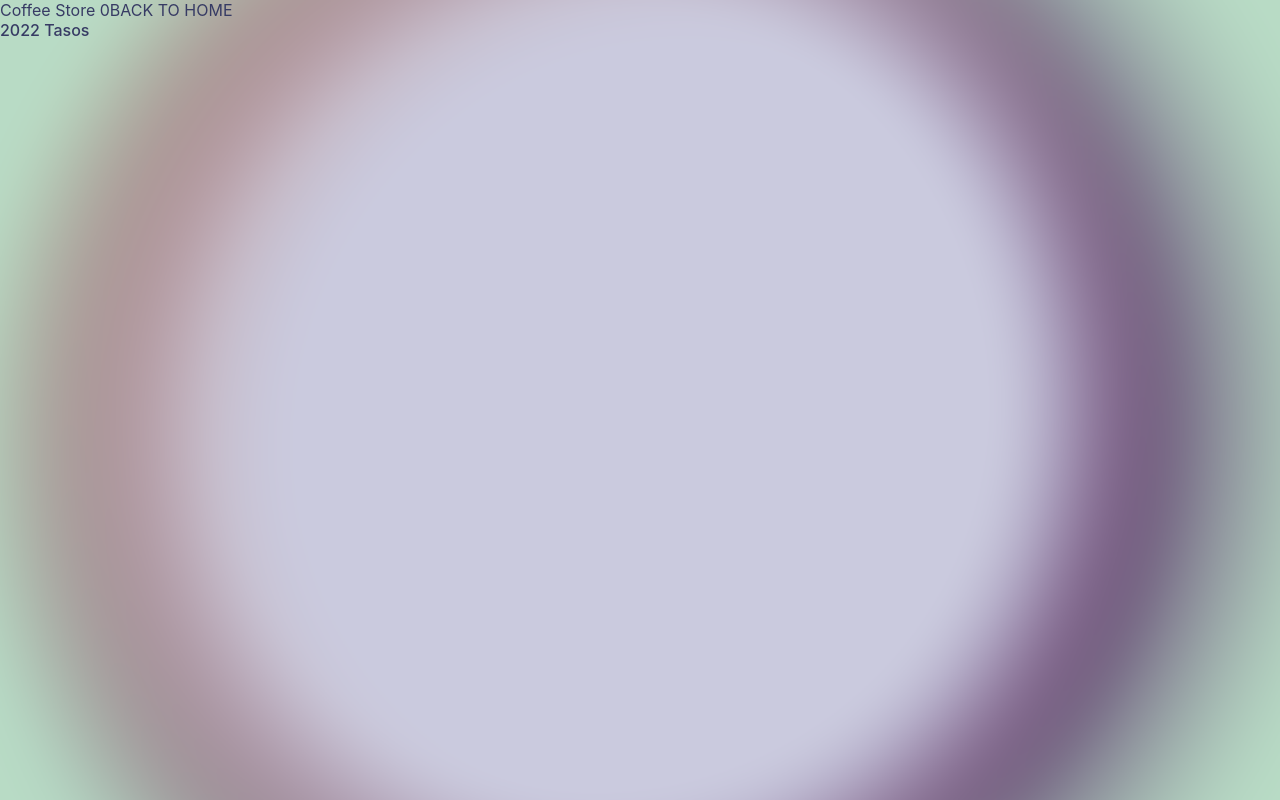
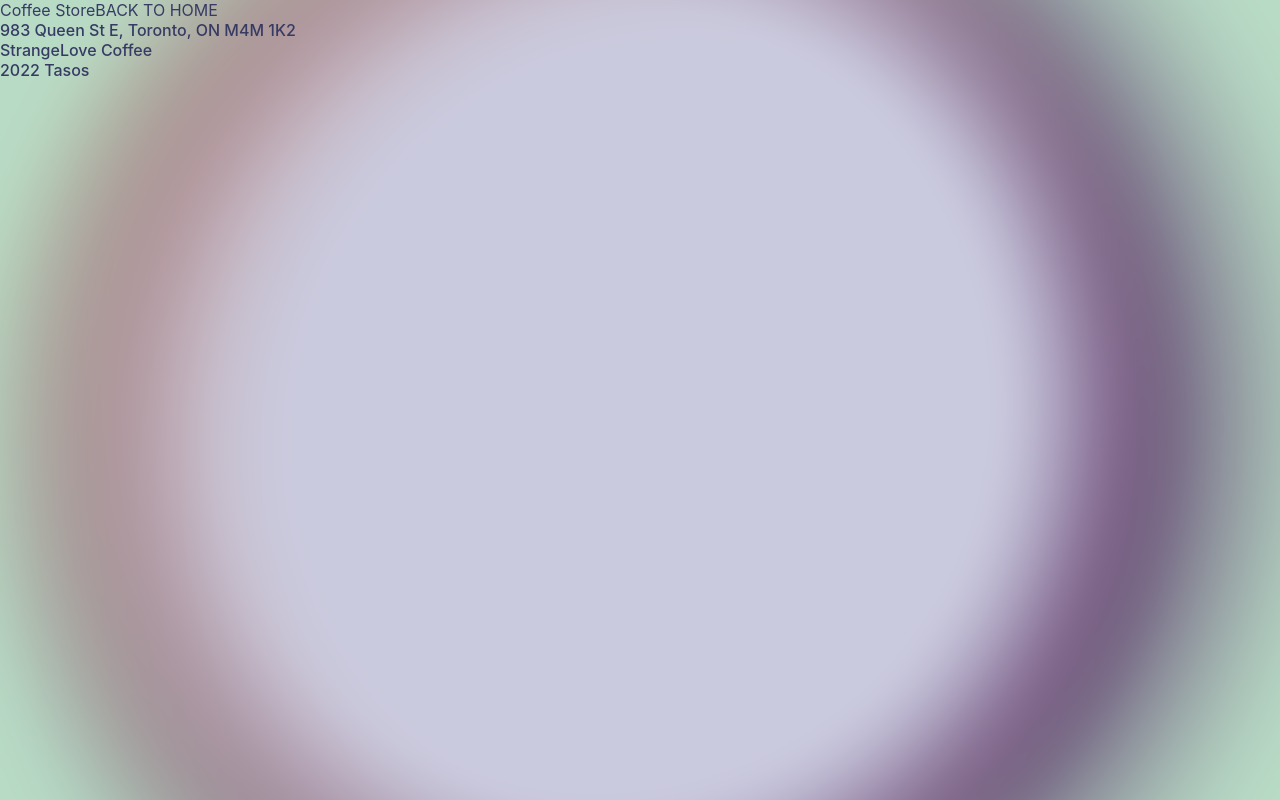
Before and after one commit to TasosKyr/nextjs-coffee-shops, a Next.js app: page /coffee-store/0 in a window 1280 px wide. Built offline with nearby package versions, Linux system fonts and the light colour scheme.

Commit message:
add static pros

```diff
--- a/pages/coffee-store/[id].js
+++ b/pages/coffee-store/[id].js
@@ -1,13 +1,32 @@
 import { useRouter } from "next/router";
 import Link from "next/link";
+import coffeeStores from "../../data/coffee-stores.json";
 
-export default function CoffeeStore() {
-  const router = useRouter();
-  console.log("🚀 ~ file: [id].js:5 ~ CoffeeStore ~ router", router);
+export function getStaticProps({params}) {
+  return {
+    props: {
+      coffeeStore: coffeeStores.find(coffeeStore => {
+        return coffeeStore.id.toString() === params.id
+      })
+    }
+  }
+}
+
+export function getStaticPaths() {
+  return {
+    paths: [{params: {id: "0" }}], fallback: false
+  }
+}
+
+export default function CoffeeStore({coffeeStore}) {
+  // const router = useRouter();
+
   return (
     <div>
-      Coffee Store {router.query.id}
+      Coffee Store
       <Link href="/">BACK TO HOME</Link>
+      <p>{coffeeStore.address}</p>
+      <p>{coffeeStore.name}</p>
     </div>
   );
 }
```
Also changed, not shown: pages/index.js (+14 -1 lines), styles/Home.module.css (+8 -0 lines).
